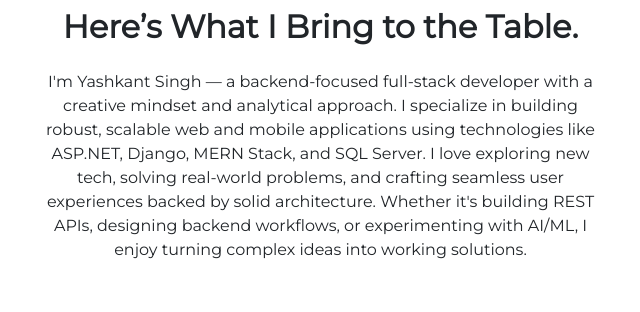
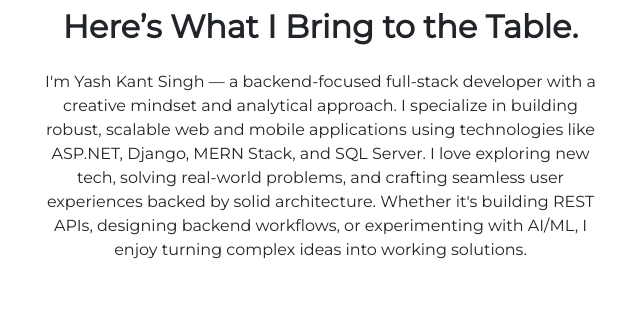
Before and after one commit to yshshi/newportfolio, a plain HTML site: page index.html in a window 1280 px wide. Shown: the part 575-887 px from the top of the page, 24-664 px from the left. Drawn offline with nearby package versions, Linux system fonts and the light colour scheme; no server answers; a web font is replaced by a local one.

Commit message:
typo fix

```diff
--- a/index.html
+++ b/index.html
@@ -88,7 +88,7 @@
 <div id="about-section" class="col skill-1">
   <h1 class="skill-intro">Here’s What I Bring to the Table.</h1>
   <p class="skill-des">
-     I'm Yashkant Singh — a backend-focused full-stack developer with a creative mindset and analytical approach.
+     I'm Yash Kant Singh — a backend-focused full-stack developer with a creative mindset and analytical approach.
      I specialize in building robust, scalable web and mobile applications using technologies like ASP.NET, Django, MERN Stack, and SQL Server. I love exploring new tech, solving real-world problems, and crafting seamless user experiences backed by solid architecture. Whether it's building REST APIs, designing backend workflows, or experimenting with AI/ML, I enjoy turning complex ideas into working solutions.
   </p>
 
```
